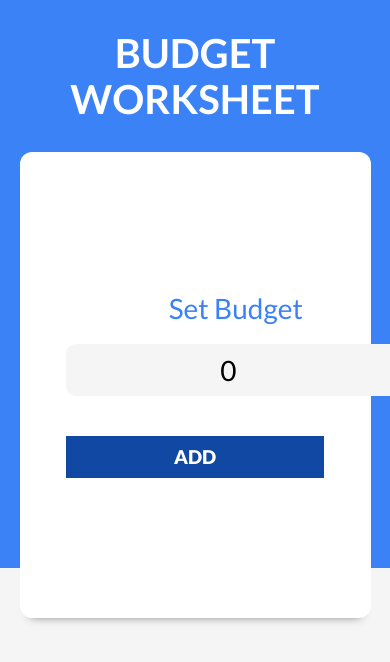
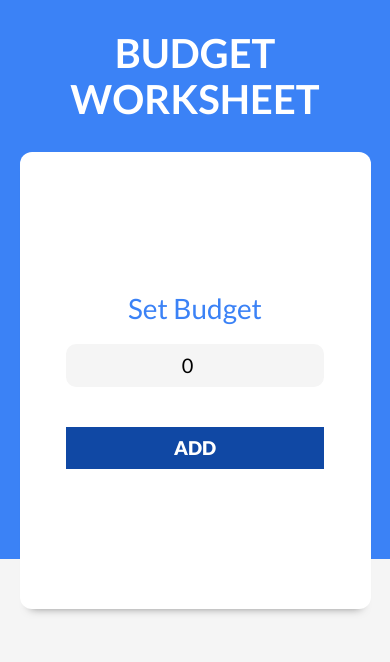
Before and after one commit to selenegabriela/budget-control, a React (Vite) app: page / in a window 390 px wide. Shown: the top 662 px of the page. Built offline with nearby package versions, Linux system fonts and the light colour scheme.

Commit message:
media query

```diff
--- a/src/index.css
+++ b/src/index.css
@@ -185,6 +185,12 @@ header h1 {
 .formulario input[type="number"].nuevo-presupuesto {
     font-size: 2.8rem;
     text-align: center;
+    width: auto;
+}
+@media (max-width: 400px) {
+    .nuevo-presupuesto {
+        font-size: 2rem !important;
+    }
 }
 
 .contenedor-presupuesto svg {
```
